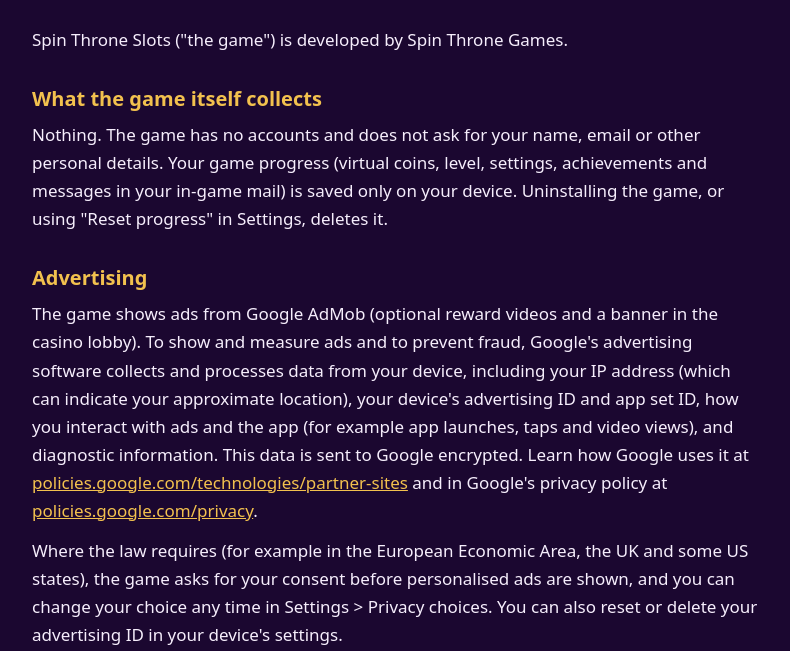
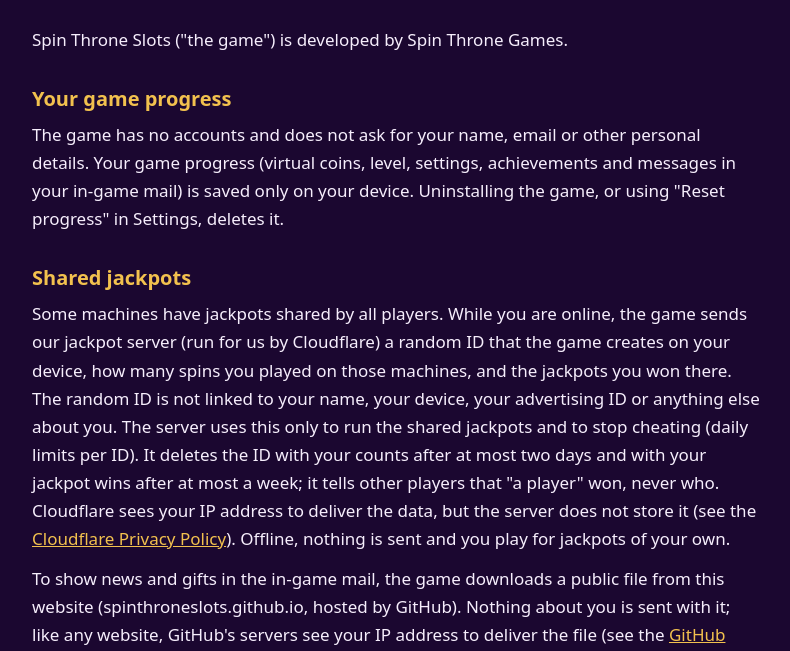
Before and after one commit to SpinThroneSlots/spinthroneslots.github.io, a plain HTML site: page privacy.html in a window 1280 px wide. Shown: the part 149-800 px from the top of the page, without its empty margins (244-1034 px from the left). Drawn offline with Linux system fonts and the light colour scheme.

Commit message:
Add files via upload

```diff
--- a/privacy.html
+++ b/privacy.html
@@ -26,10 +26,27 @@
 
   <p>Spin Throne Slots ("the game") is developed by Spin Throne Games.</p>
 
-  <h2>What the game itself collects</h2>
-  <p>Nothing. The game has no accounts and does not ask for your name, email or other personal details.
-    Your game progress (virtual coins, level, settings, achievements and messages in your in-game mail) is
-    saved only on your device. Uninstalling the game, or using "Reset progress" in Settings, deletes it.</p>
+  <h2>Your game progress</h2>
+  <p>The game has no accounts and does not ask for your name, email or other personal details. Your game
+    progress (virtual coins, level, settings, achievements and messages in your in-game mail) is saved only
+    on your device. Uninstalling the game, or using "Reset progress" in Settings, deletes it.</p>
+
+  <h2>Shared jackpots</h2>
+  <p>Some machines have jackpots shared by all players. While you are online, the game sends our jackpot
+    server (run for us by Cloudflare) a random ID that the game creates on your device, how many spins you
+    played on those machines, and the jackpots you won there. The random ID is not linked to your name,
+    your device, your advertising ID or anything else about you. The server uses this only to run the
+    shared jackpots and to stop cheating (daily limits per ID). It deletes the ID with your counts after
+    at most two days and with your jackpot wins after at most a week; it tells other players that
+    "a player" won, never who. Cloudflare sees
+    your IP address to deliver the data, but the server does not store it (see the
+    <a href="https://www.cloudflare.com/privacypolicy/">Cloudflare Privacy Policy</a>). Offline, nothing is
+    sent and you play for jackpots of your own.</p>
+  <p>To show news and gifts in the in-game mail, the game downloads a public file from this website
+    (spinthroneslots.github.io, hosted by GitHub). Nothing about you is sent with it; like any website,
+    GitHub's servers see your IP address to deliver the file (see the
+    <a href="https://docs.github.com/en/site-policy/privacy-policies/github-general-privacy-statement">GitHub
+    Privacy Statement</a>).</p>
 
   <h2>Advertising</h2>
   <p>The game shows ads from Google AdMob (optional reward videos and a banner in the casino lobby). To show
```
Also changed, not shown: mail.json (added, +14 -0 lines).
